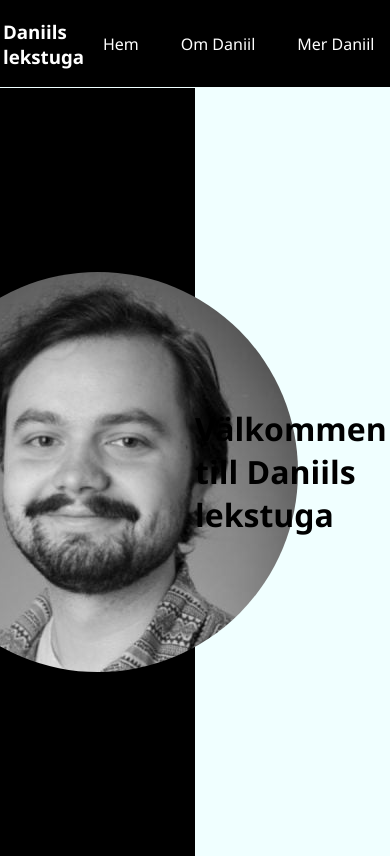
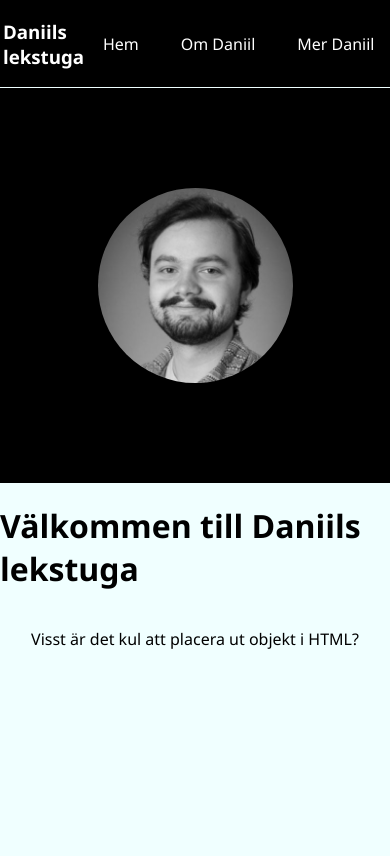
Before and after one commit to albinsandis/daniils-design, a plain HTML site: page index.html in a window 390 px wide. Shown: the top 856 px of the page. Drawn offline with Linux system fonts and the light colour scheme.

Commit message:
Started on responsive design

```diff
--- a/assets/css/styles.css
+++ b/assets/css/styles.css
@@ -1,10 +1,13 @@
+* {
+	box-sizing: border-box;
+}
+
+
 body {
 	margin: 0;
 	padding: 0;
 	background-color: azure;
 	font-family: 'Segoe UI', Tahoma, Geneva, Verdana, sans-serif;
-	box-sizing: border-box;
-	overflow: hidden;
 }
 
 
@@ -41,10 +44,11 @@ main {
 	display: flex;
 	justify-content: center;
 	align-items: center;
+	flex-wrap: wrap;
 }
 
 #left {
-	width: 50%;
+	width: 50vw;
 	background-color: black;
 	color: white;
 	display: flex;
@@ -54,10 +58,33 @@ main {
 }
 
 #left img {
-	border-radius: 50%;
+	border-radius: 100%;
 	padding: 100px 0px;
+	max-width: calc(50vw);
 }
 
 #right {
 	width: 50%;
+	display: flex;
+	flex-direction: column;
+	justify-content: center;
+	align-items: center;
 }
+
+
+
+@media screen and (max-width: 1000px) {
+	main {
+		flex-direction: column;
+	}
+
+	#left {
+		width: 100vw;
+		height: auto;
+	}
+
+	#right {
+		width: 100vw;
+		height: auto;
+	}
+}
--- a/index.html
+++ b/index.html
@@ -26,6 +26,7 @@
 			</div>
 			<div id="right">
 				<h1>Välkommen till Daniils lekstuga</h1>
+				<p>Visst är det kul att placera ut objekt i HTML?</p>
 			</div>
 		</main>
 	</body>
```
